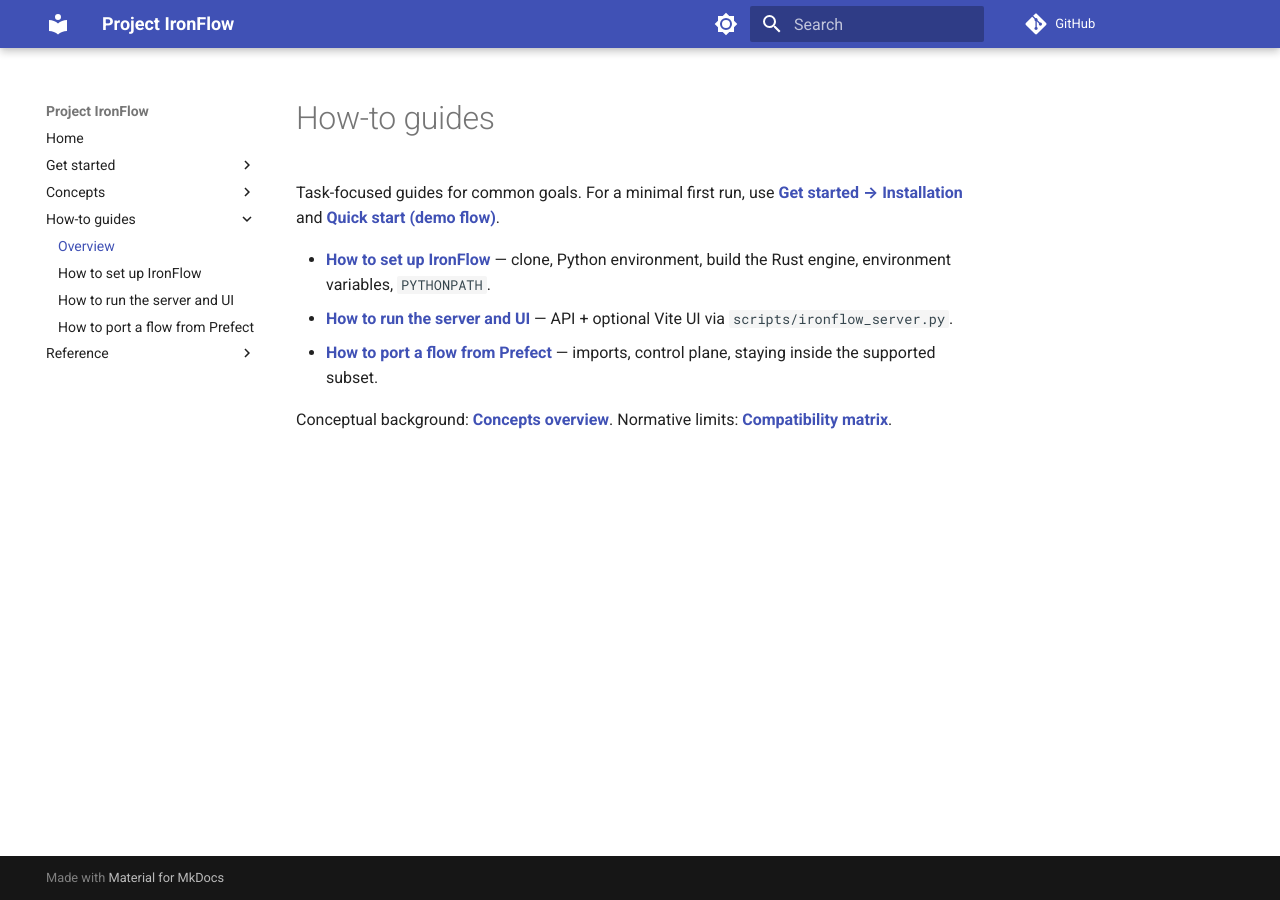
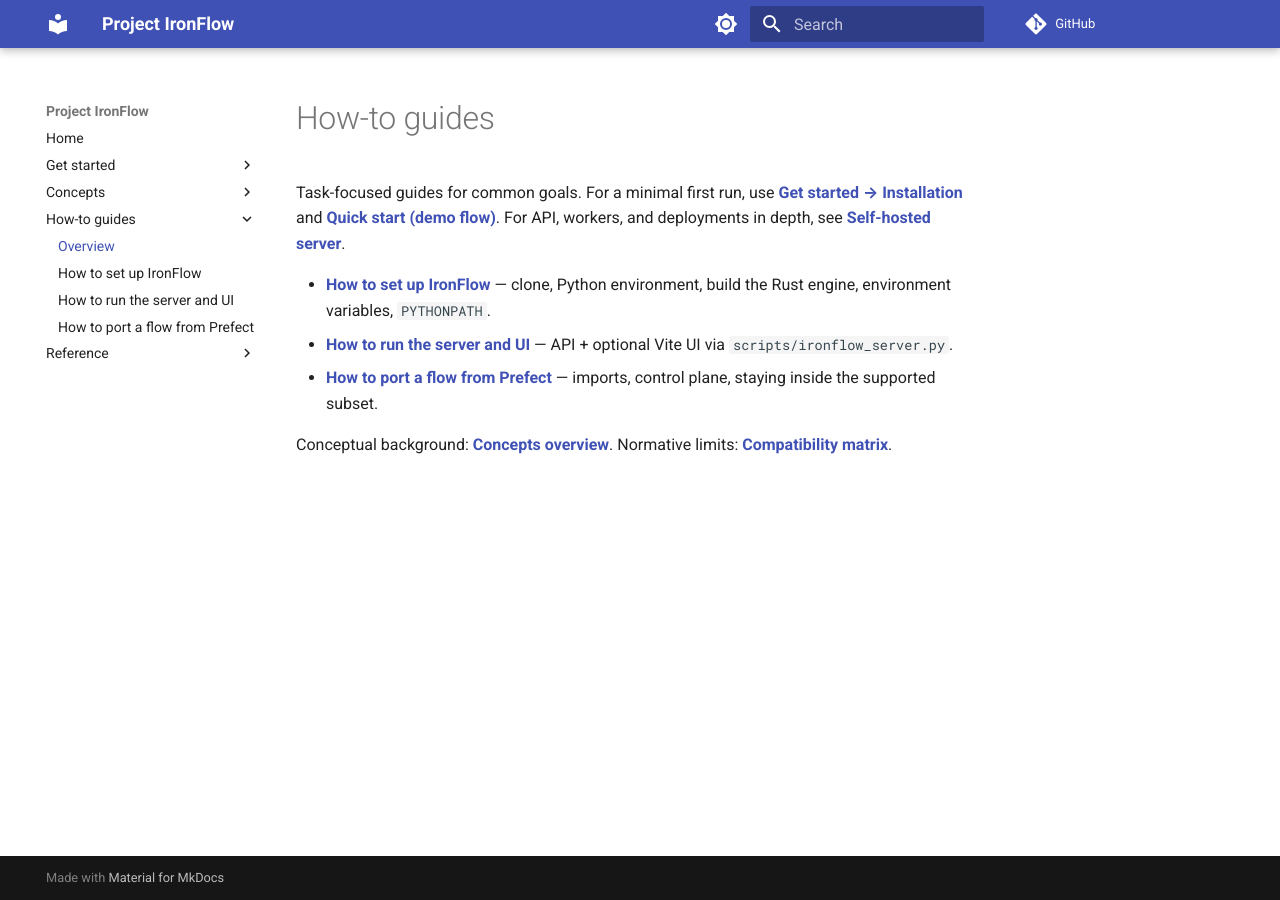
Before and after one commit to PPPSDavid/rust-based-prefect, an MkDocs documentation site: the page built from docs/how-to/index.md, in a window 1280 px wide. Built offline with MkDocs 1.6.1 and Material for MkDocs 9.7.7, drawn with Linux system fonts in a browser that asks for light colours; comment, search, counter and statistics services are not loaded.

Commit message:
docs: link self-hosted server from how-to overview (post-rebase)
Co-authored-by: David Yu <PPPSDavid@users.noreply.github.com>

```diff
--- a/docs/how-to/index.md
+++ b/docs/how-to/index.md
@@ -1,6 +1,6 @@
 # How-to guides
 
-Task-focused guides for common goals. For a minimal first run, use **[Get started → Installation](../INSTALL.md)** and **[Quick start (demo flow)](../QUICKSTART_DEMO.md)**.
+Task-focused guides for common goals. For a minimal first run, use **[Get started → Installation](../INSTALL.md)** and **[Quick start (demo flow)](../QUICKSTART_DEMO.md)**. For API, workers, and deployments in depth, see **[Self-hosted server](../SELF_HOSTED_SERVER.md)**.
 
 - **[How to set up IronFlow](setup.md)** — clone, Python environment, build the Rust engine, environment variables, `PYTHONPATH`.
 - **[How to run the server and UI](server-and-ui.md)** — API + optional Vite UI via `scripts/ironflow_server.py`.
```
